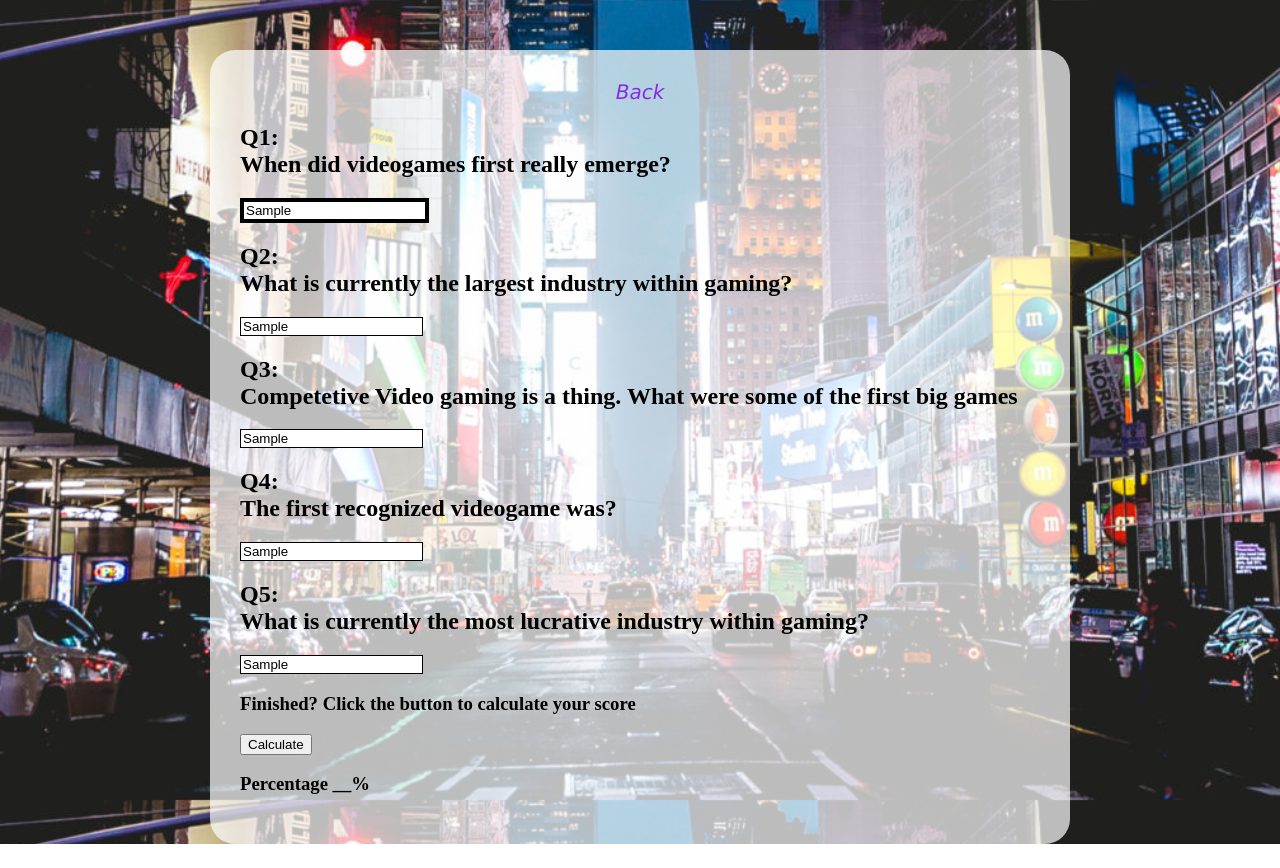
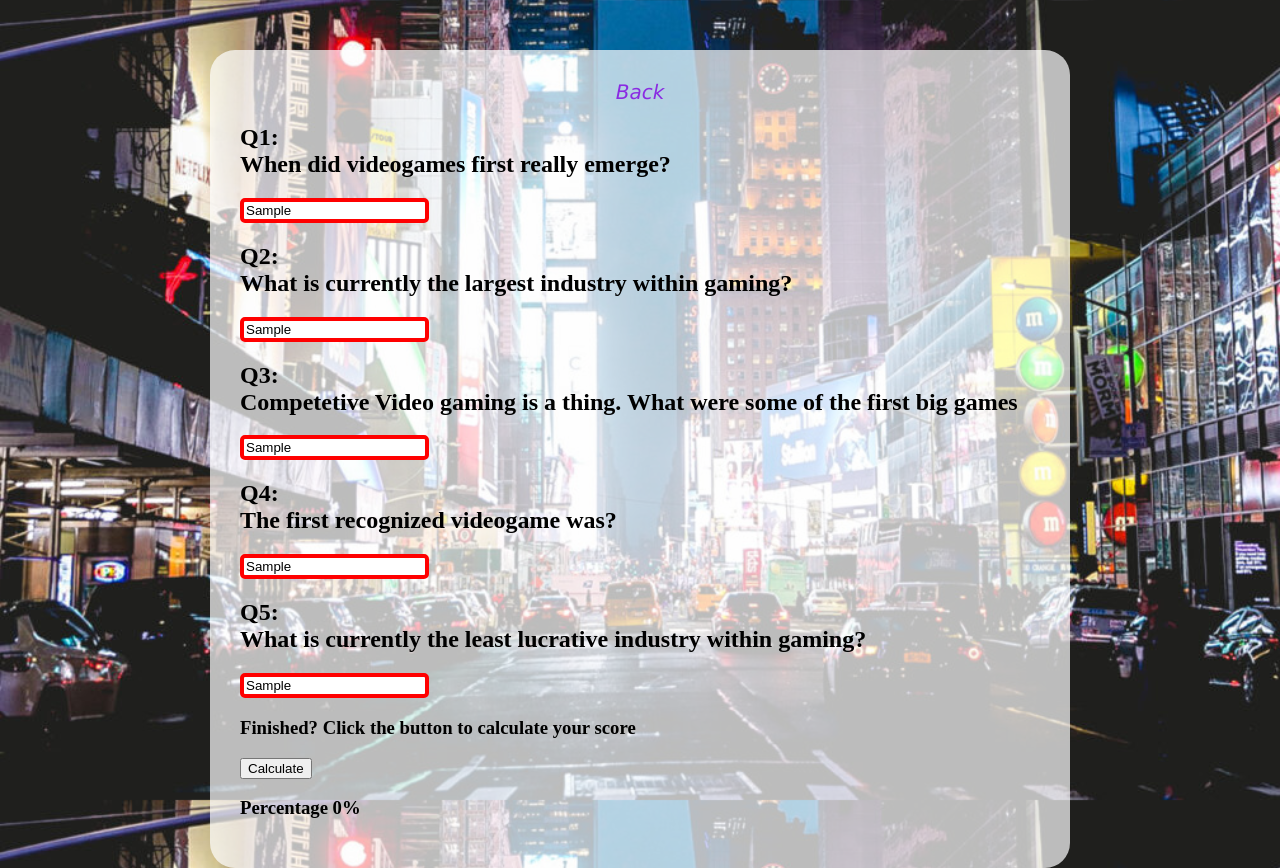
Before and after one commit to MiguelJ-ATNB/websiteproject, a plain HTML site: page quizpage.html in a window 1280 px wide. Both pictures are taken after typing "Sample", "Sample", "Sample", "Sample", "Sample" into the empty fields and a click on the button "Calculate". Before the commit the page ends 844 px from the top, so only its background shows below. Drawn offline with Linux system fonts and the light colour scheme.

Commit message:
Add files via upload

```diff
--- a/quizpage.html
+++ b/quizpage.html
@@ -33,7 +33,7 @@
     <input type="text" name="q4ans" id="q4ans" class="ans">
 
     <h2>Q5: <br>
-        What is currently the most lucrative industry within gaming?
+        What is currently the least lucrative industry within gaming?
     </h2>
     <input type="text" name="q5ans" id="q5ans" class="ans">
 
--- a/quizstyle.css
+++ b/quizstyle.css
@@ -43,4 +43,5 @@ a{
     border-style: solid;
     border-width: 1px;
     border-color: black;
+    border-radius: 5px;
 }
--- a/util.js
+++ b/util.js
@@ -7,36 +7,65 @@ let q4InpEl = document.getElementById("q4ans") ;
 let q5InpEl = document.getElementById("q5ans") ;
 let btnEl = document.getElementById("btn") ;
 let outputEl  = document.getElementById("percent") ;
-
 // Global Vals
-
 let n = 0 ;
-
 //EventList
-
 btnEl.addEventListener("click", calc)
-
 //Functions
 
-function calc() {
-    if (q1ans === "The nineties" || "90's" || "The Nineties" || "the nineties" || "1990's" || "1990" || "nineties")
-    {   n++
-      //  q1InpEl.style.borderColor = "Green"
+function calc(){
+    let q1ans = q1InpEl.value;
+    let q2ans = q2InpEl.value;
+    let q3ans = q3InpEl.value;
+    let q4ans = q4InpEl.value;
+    let q5ans = q5InpEl.value;
+    q1ans = q1ans.toLowerCase();
+    q2ans = q2ans.toLowerCase();
+    q3ans = q3ans.toLowerCase();
+    q4ans = q4ans.toLowerCase();
+    q5ans = q5ans.toLowerCase();
+
+    if (q1ans === "1" || q1ans === "the nineties" || q1ans === "1990s" || q1ans === "1990's" || q1ans === "90s" || q1ans === "90's" ||  q1ans ==="nineties"){
+        n++
+        q1InpEl.style.borderColor = "green"
         q1InpEl.style.borderWidth = "4px"
     } else {
-        q1InpEl.style.borderColor = "blue"
+        q1InpEl.style.borderColor = "red"
         q1InpEl.style.borderWidth = "4px"
     }
-
-    if (q2ans === "" ){
+    if (q2ans === "1" || q2ans === "mobile"  || q2ans === "the mobile industry"){
         n++
-        q2InpEl.style.borderColor = "Green"
+        q2InpEl.style.borderColor = "green"
+        q2InpEl.style.borderWidth = "4px"
+    } else {
+        q2InpEl.style.borderColor = "red"
+        q2InpEl.style.borderWidth = "4px"
+    }
+    if (q3ans === "1" || q3ans === "starcraft"  || q3ans === "starcraft 2"  || q3ans === "quake"  || q3ans === "Street fighter"){
+        n++
+        q3InpEl.style.borderColor = "green"
+        q3InpEl.style.borderWidth = "4px"
+    } else {
+        q3InpEl.style.borderColor = "red"
+        q3InpEl.style.borderWidth = "4px"
+    }
+    if (q4ans === "1" || q4ans === "tennis for two" || q4ans === "tennis for 2"){
+        n++
+        q4InpEl.style.borderColor = "green"
+        q4InpEl.style.borderWidth = "4px"
+    } else {
+        q4InpEl.style.borderColor = "red"
+        q4InpEl.style.borderWidth = "4px"
+    }
+    if (q5ans === "1" || q5ans === "vr" || q5ans === "cloud" || q5ans === "arcade"){
+        n++
+        q5InpEl.style.borderColor = "green"
+        q5InpEl.style.borderWidth = "4px"
+    } else {
+        q5InpEl.style.borderColor = "red"
+        q5InpEl.style.borderWidth = "4px"
     }
 
+    outputEl.innerHTML = n/5 * 100;
 
-
-
-
-// if (total count == 1){
-// calculate percentage }else if( repeat first if){}
 }
```
